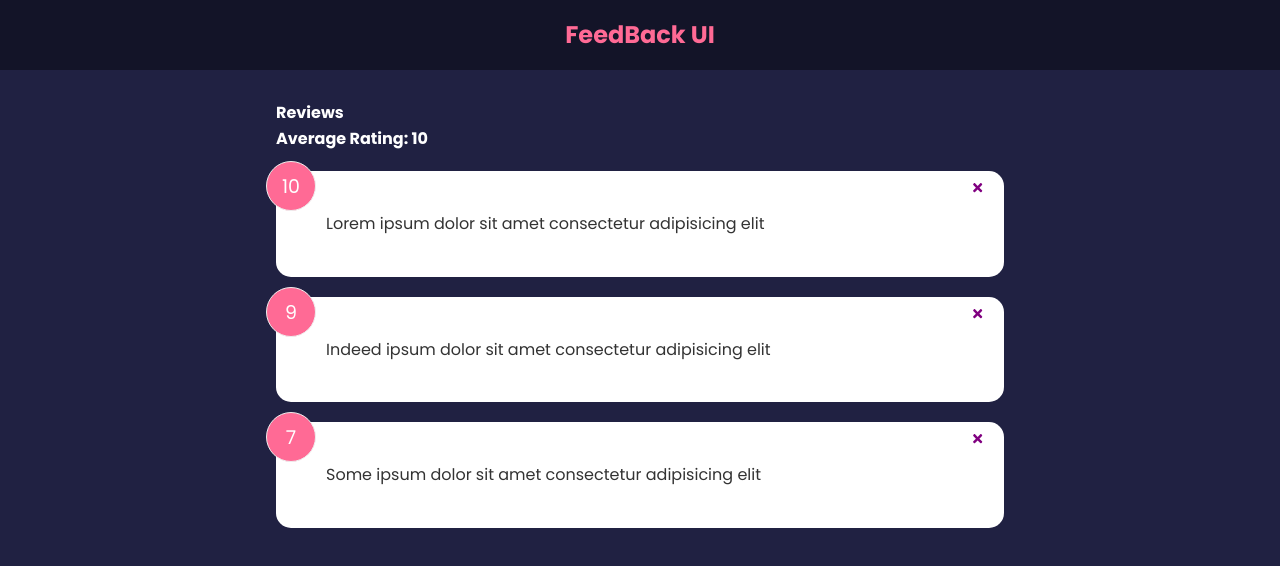
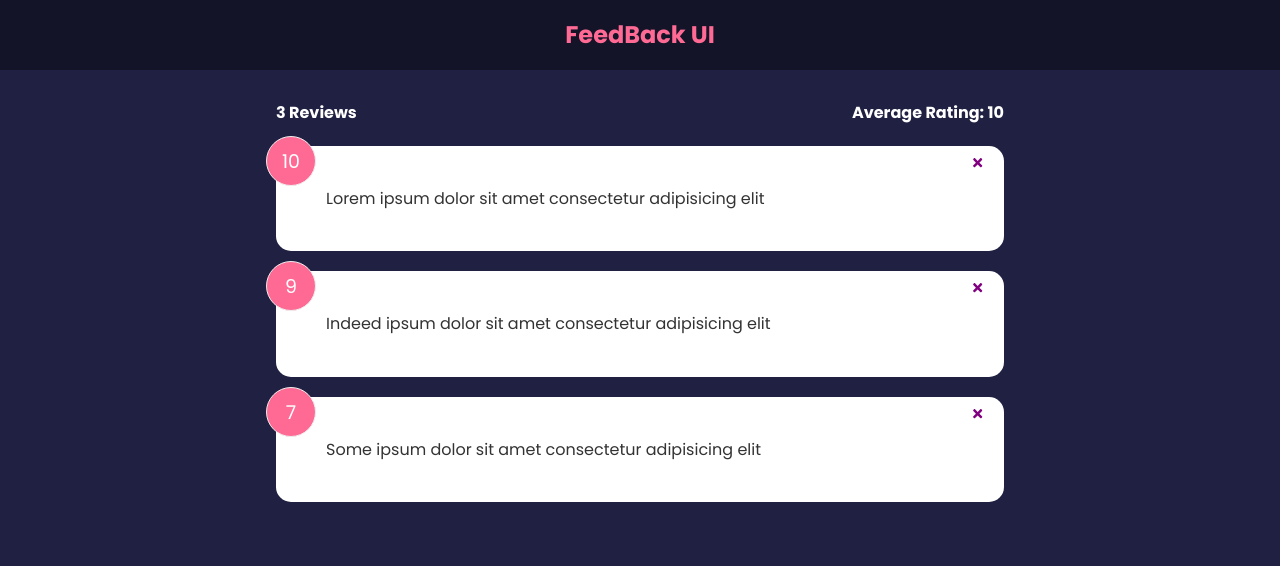
Before and after one commit to billionsjoel/feedback-app, a React (Create React App) app: page / in a window 1280 px wide. Shown: the top 566 px of the page. Built offline with nearby package versions, Linux system fonts and the light colour scheme.

Commit message:
Refactor prop and class

```diff
--- a/src/components/FeedbackStats.jsx
+++ b/src/components/FeedbackStats.jsx
@@ -1,6 +1,6 @@
-function FeedbackStats(feedback) {
+function FeedbackStats({ feedback }) {
 	return (
-		<div className="feedback-stas">
+		<div className="feedback-stats">
 			<h4>{feedback.length} Reviews</h4>
 			<h4>Average Rating: 10</h4>
 		</div>
```
